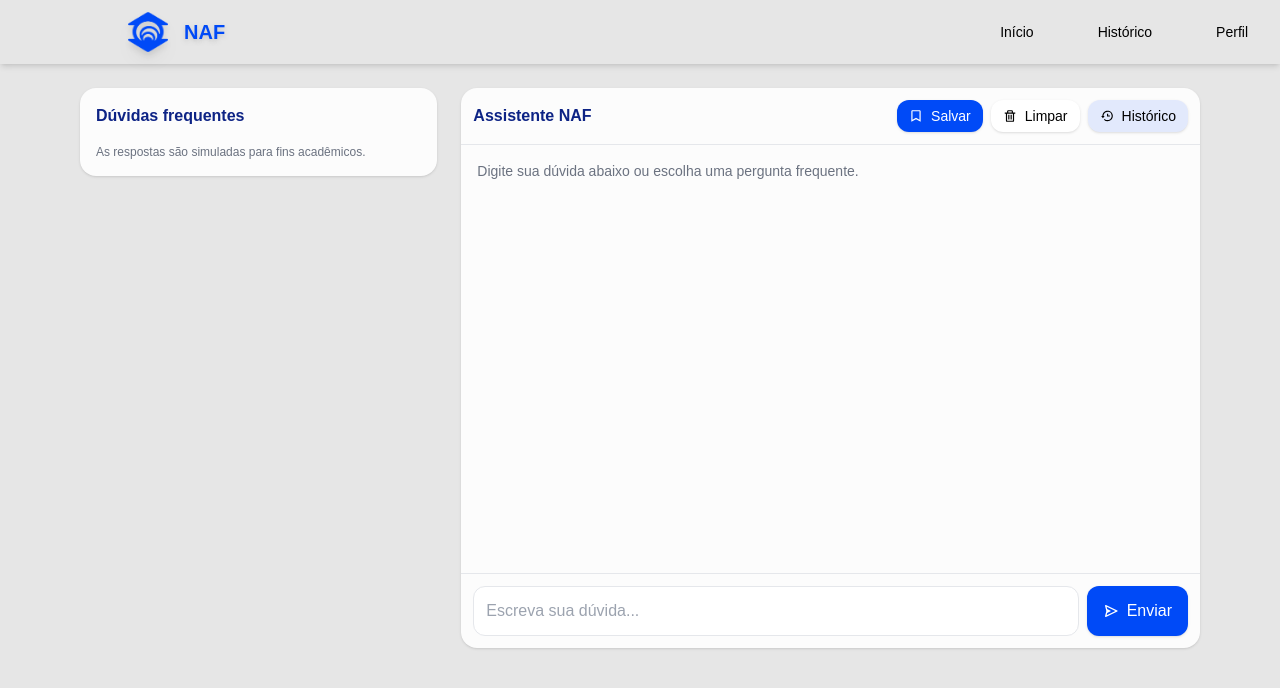
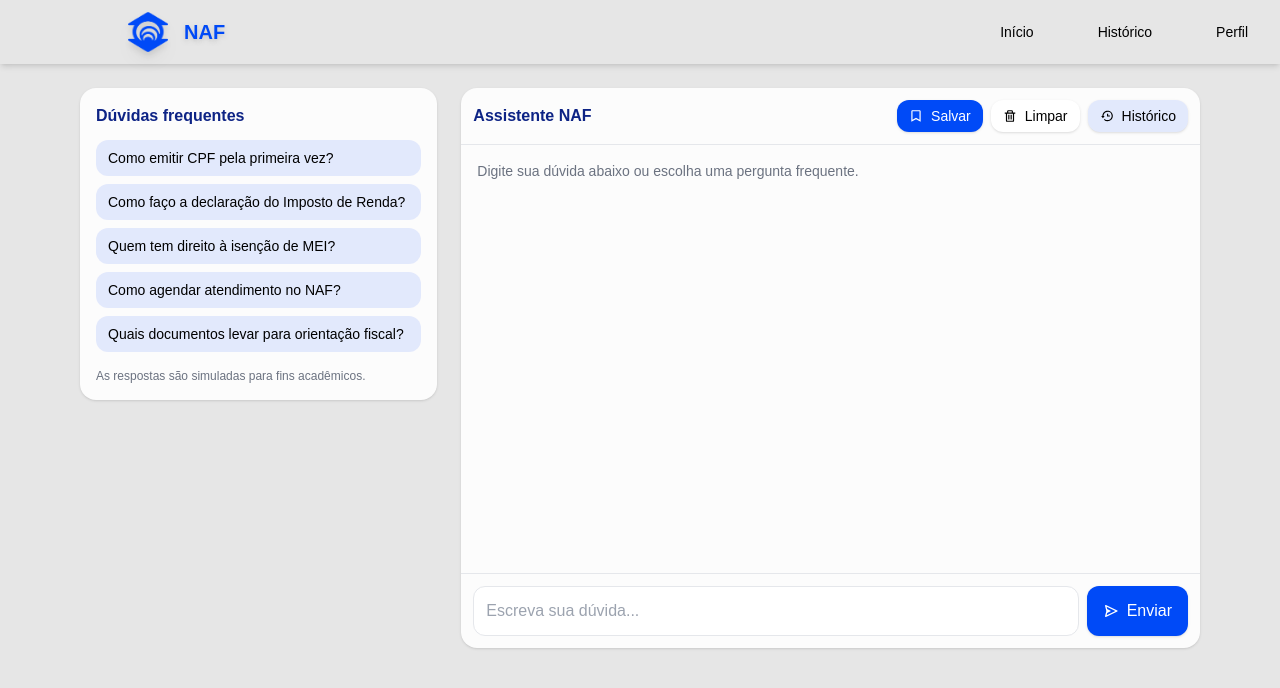
Before and after one commit to NycolleM/ChatBot_DevWeb, a React (Vite) app: page /telachat in a window 1280 px wide. Shown: the top 688 px of the page. Built offline with nearby package versions, Linux system fonts and the light colour scheme.

Commit message:
erros reparados

```diff
--- a/index.html
+++ b/index.html
@@ -1,5 +1,5 @@
 <!DOCTYPE html>
-<html lang="pt-br">
+<html lang="pt-br" class="scroll-smooth">
   <head>
     <meta charset="UTF-8" />
     <link rel="icon" href="src/imagens/uniforlogo.png" />
--- a/src/pages/TelaChat.jsx
+++ b/src/pages/TelaChat.jsx
@@ -5,11 +5,11 @@ import { BiSend, BiBookmark, BiTrash, BiHistory } from 'react-icons/bi';
 import uniforlogo from '../imagens/uniforlogo.png';
 
 const FAQ = [
-  // 'Como emitir CPF pela primeira vez?',
-  // 'Como faço a declaração do Imposto de Renda?',
-  // 'Quem tem direito à isenção de MEI?',
-  // 'Como agendar atendimento no NAF?',
-  // 'Quais documentos levar para orientação fiscal?'
+  'Como emitir CPF pela primeira vez?',
+  'Como faço a declaração do Imposto de Renda?',
+  'Quem tem direito à isenção de MEI?',
+  'Como agendar atendimento no NAF?',
+  'Quais documentos levar para orientação fiscal?'
 ];
 
 function respostaSimulada(pergunta) {
--- a/src/pages/TelaInicial.jsx
+++ b/src/pages/TelaInicial.jsx
@@ -17,7 +17,7 @@ const TelaInicial = () => {
 
           <div class="w-full flex-grow md: inline-flex md:w-auto">
             <div class="md:inline-flex md:flex-row md:ml-auto">
-              <a href='#sobrenaf' class="mx-6 p-2"> Sobre </a>
+              <a href='#sobrenaf' class="mx-6 p-2 "> Sobre </a>
               <a href="/telalogin" class="mx-6 p-2"> Entrar </a>
             </div>
           </div>
--- a/src/pages/TelaLogin.jsx
+++ b/src/pages/TelaLogin.jsx
@@ -123,7 +123,7 @@ const TelaLogin = () => {
           <div className="relative my-8">
             <input
               type="text"
-              placeholder="Username"
+              placeholder="Nome"
               required
               className="w-full py-3 px-5 pr-[50px] bg-gray-100 rounded-lg border-none outline-none text-base text-gray-800 font-medium"
               value={usernameCadastro}
@@ -165,9 +165,9 @@ const TelaLogin = () => {
       </div>
 
       <div className="absolute w-full h-full">
-        <div className={`absolute w-[300%] h-full bg-primary  rounded-[150px] z-20 transition-all duration-[1.8s] ease-in-out ${isActive ? 'left-[50%]' : 'left-[-250%]'}`} /> {/* togleleft) */}
+        <div className={`absolute w-[300%] h-full bg-primary rounded-[150px] z-20 transition-all duration-[1.8s] ease-in-out ${isActive ? 'left-[50%]' : 'left-[-250%]'}`} /> {/* togleleft) */}
 
-        <div className={`absolute w-1/2 h-full flex flex-col justify-center items-center text-white z-20 transition-all duration-[1s] ease-in-out  ${isActive ? "visible left-[50%]  invisible" : "left-[0%] "}`}>
+        <div className={`absolute w-1/2 h-full flex flex-col justify-center items-center text-white z-20 transition-all duration-[1s] ease-in-out ${isActive ? "visible left-[50%] invisible" : "left-[0%] "}`}>
           <h1 className="text-3xl font-semibold [text-shadow:_0_2px_4px_rgb(15_37_115_/_0.6)]">Olá, Seja Bem vindo!</h1>
           <p className="text-sm my-4">Não possui conta?</p>
           <button onClick={() => setIsActive(true)}
```
